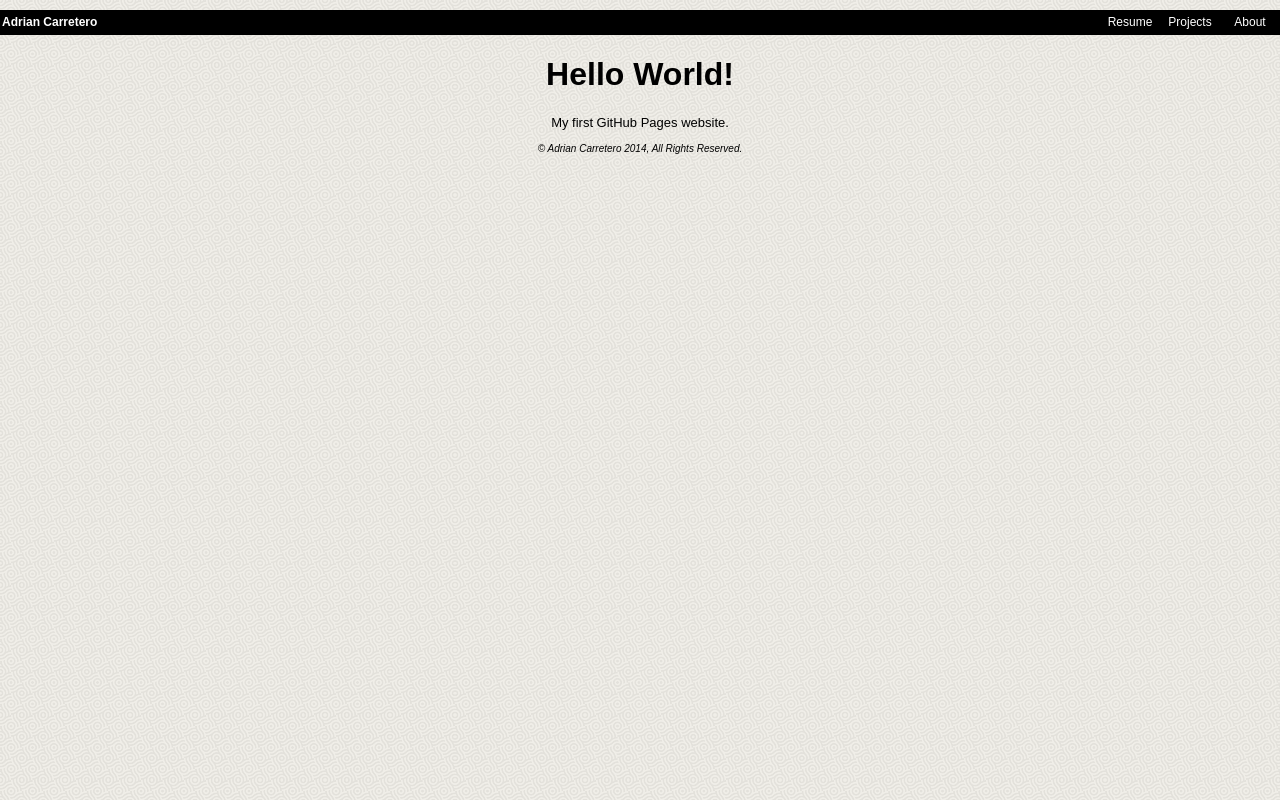
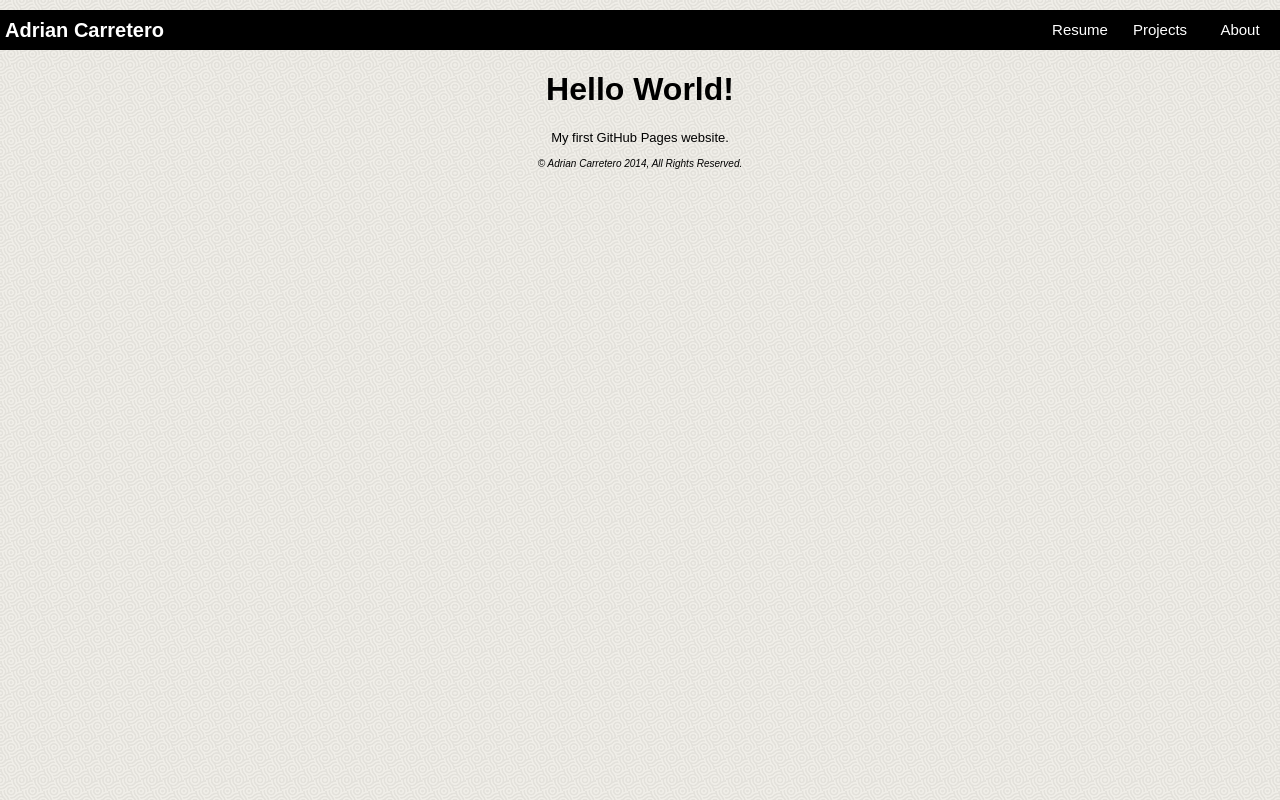
Before and after one commit to palmerito0/palmerito0.github.io, a plain HTML site: page index.html in a window 1280 px wide. Drawn offline with Linux system fonts and the light colour scheme.

Commit message:
Tweaked top bar size/font-size

```diff
--- a/css/index.css
+++ b/css/index.css
@@ -18,36 +18,34 @@ p {
 	color: white;
 	margin-top: 10px;
 	overflow: hidden;
-	height: 25px;
+	height: 40px;
 }
 .title {
-	font-size: 12px;
+	font-size: 20px;
 	margin: 0;
-	padding-top: 5px;
-	padding-bottom: 5px;
-	padding-left: 2px;
+	padding: 0;
+	padding-left: 5px;
 	display: inline-block;
 	text-align: left;
-	width: 100px;
 	float: left;
+	line-height: 40px;
 }
 .navbar {
 	list-style-type: none;
-	width: 180px;
 	margin: 0;
 	padding:0;
 	display: inline-block;
 	float: right;
 	text-align: center;
+	width: 240px;
 }
 .navlink {
 	display: inline-block;
 	float: right;
 	text-decoration: none;
-	font-size: 12px;
-	width: 60px;
-	height: 25px;
-	line-height: 25px;
+	font-size: 15px;
+	width: 80px;
+	line-height: 40px;
 	color: white;
 }
 .navlink:hover {
```
